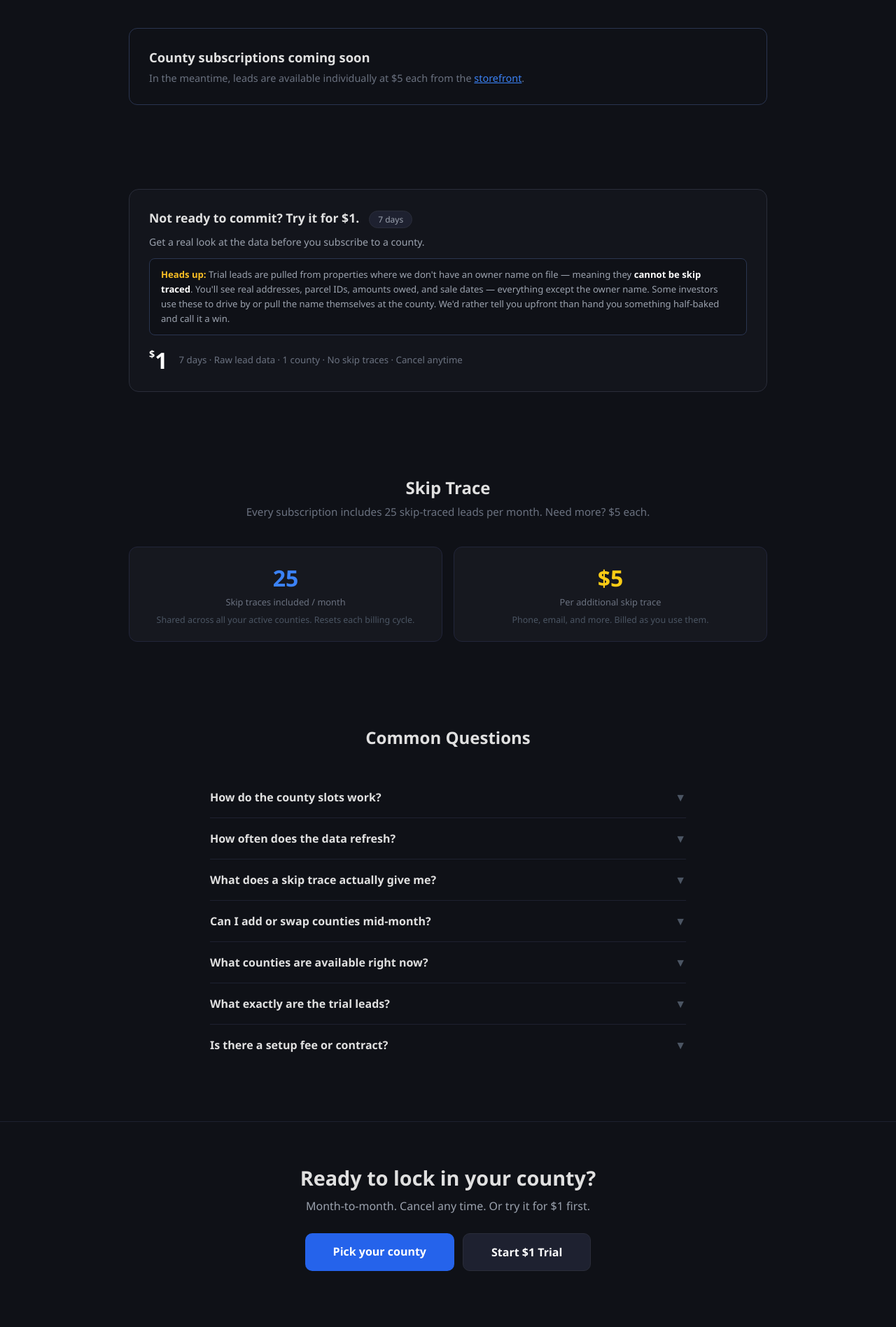
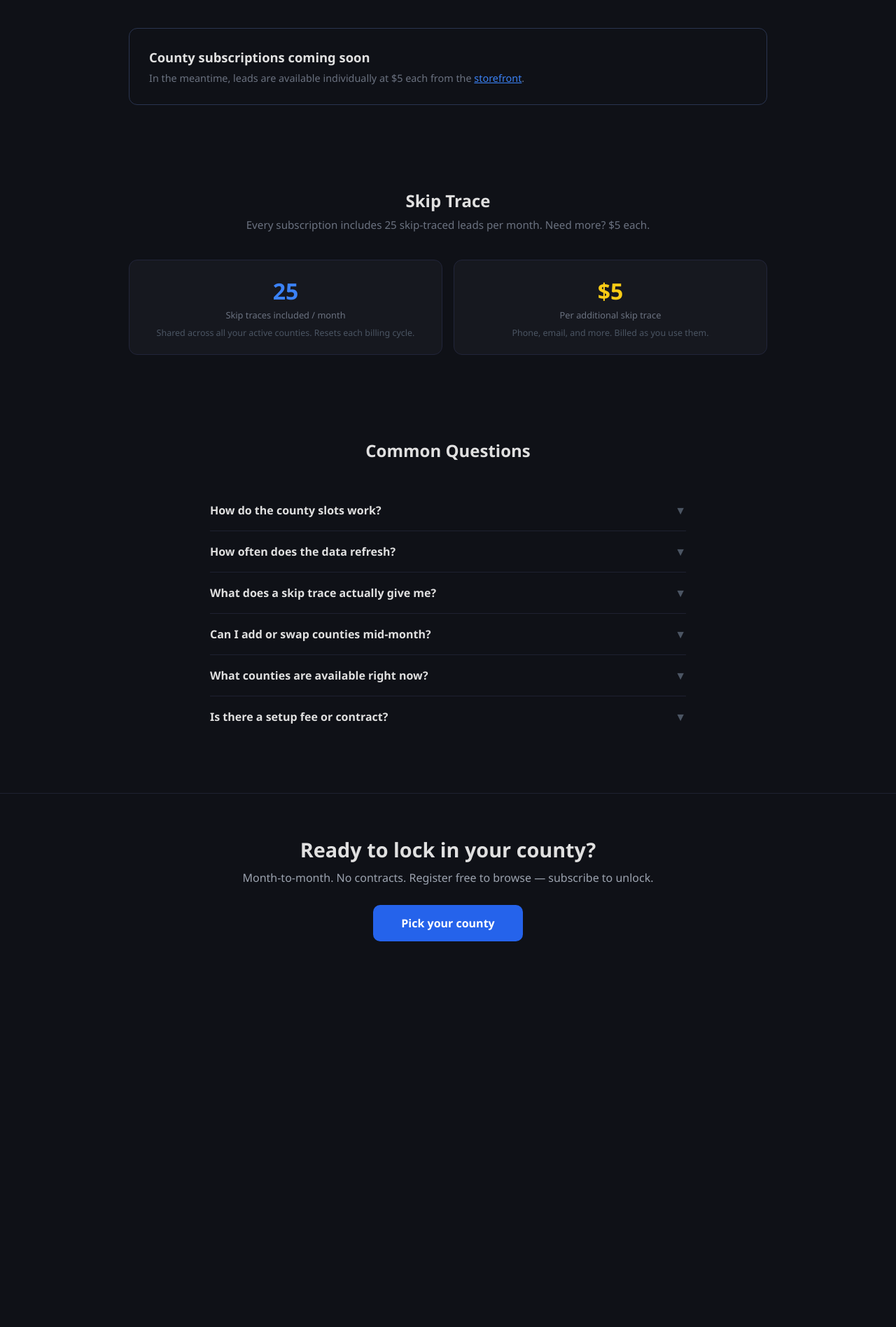
Before and after one commit to 145brice/Tax-Delinquencies, a Flask app: page /pricing in a window 1280 px wide. Shown: the part 1345-3241 px from the top of the page at 70% size. After the commit the page ends 2690 px from the top, so only its background shows below. Run offline with Flask 3, Linux system fonts and the light colour scheme; some libraries are stand-ins or nearby versions.

Commit message:
Remove trial entirely — register free to browse, subscribe to unlock
Co-Authored-By: Claude Sonnet 4.6 <noreply@anthropic.com>

```diff
--- a/templates/pricing.html
+++ b/templates/pricing.html
@@ -100,26 +100,6 @@
         .picker-price strong { color: #fff; }
 
         /* Skip trace */
-        /* Trial box */
-        .trial-box {
-            background: #13151c; border: 1px solid #2a2d3a; border-radius: 14px;
-            padding: 28px 28px; margin-bottom: 40px;
-        }
-        .trial-box .trial-header {
-            display: flex; align-items: baseline; gap: 14px; margin-bottom: 10px; flex-wrap: wrap;
-        }
-        .trial-box h3 { font-size: 1.1rem; font-weight: 800; }
-        .trial-box .trial-tag {
-            background: #1e2130; border: 1px solid #2a2d3a; border-radius: 999px;
-            padding: 3px 12px; font-size: 0.75rem; color: #9ca3af;
-        }
-        .trial-box .trial-note {
-            background: #0f1117; border: 1px solid #2a3550; border-radius: 8px;
-            padding: 12px 16px; font-size: 0.82rem; color: #9ca3af; line-height: 1.6;
-            margin: 14px 0 20px;
-        }
-        .trial-box .trial-note strong { color: #fbbf24; }
-
         .trace-grid { display: grid; grid-template-columns: repeat(auto-fit, minmax(200px, 1fr)); gap: 16px; margin-bottom: 40px; }
         .trace-card {
             background: #16181f; border: 1px solid #22253a; border-radius: 12px;
@@ -303,27 +283,6 @@
     </script>
 </div>
 
-<!-- TRIAL -->
-<div class="section">
-    <div class="trial-box">
-        <div class="trial-header">
-            <h3>Not ready to commit? Try it for $1.</h3>
-            <span class="trial-tag">7 days</span>
-        </div>
-        <p style="font-size:0.88rem;color:#9ca3af;">Get a real look at the data before you subscribe to a county.</p>
-        <div class="trial-note">
-            <strong>Heads up:</strong> Trial leads are pulled from properties where we don't have an owner name on file — meaning they <strong style="color:#fff;">cannot be skip traced</strong>. You'll see real addresses, parcel IDs, amounts owed, and sale dates — everything except the owner name. Some investors use these to drive by or pull the name themselves at the county. We'd rather tell you upfront than hand you something half-baked and call it a win.
-        </div>
-        <div style="display:flex;align-items:center;gap:16px;flex-wrap:wrap;">
-            <div style="font-size:2rem;font-weight:800;color:#fff;line-height:1;"><sup style="font-size:0.9rem;vertical-align:top;margin-top:5px;">$</sup>1</div>
-            <div style="font-size:0.83rem;color:#6b7280;line-height:1.5;">7 days &middot; Raw lead data &middot; 1 county &middot; No skip traces &middot; Cancel anytime</div>
-            {% if checkout_ready %}
-            <a href="/register" class="btn-primary" style="margin-left:auto;">Start $1 Trial</a>
-            {% endif %}
-        </div>
-    </div>
-</div>
-
 <!-- SKIP TRACE -->
 <div class="section">
     <h2 class="section-title">Skip Trace</h2>
@@ -401,21 +360,11 @@
 
         <div class="faq-item">
             <div class="faq-q" onclick="toggleFaq(this)">
-                What exactly are the trial leads?
-                <span class="chevron">▼</span>
-            </div>
-            <div class="faq-a">
-                Trial leads are real public-record filings — addresses, parcel IDs, amounts owed, sale dates — from properties where we don't have an owner name on file. Because there's no name, they can't be skip traced. We're transparent about that. Some investors use them to scout addresses or pull the owner name themselves through the county recorder. They're real data, just not the full package.
-            </div>
-        </div>
-
-        <div class="faq-item">
-            <div class="faq-q" onclick="toggleFaq(this)">
                 Is there a setup fee or contract?
                 <span class="chevron">▼</span>
             </div>
             <div class="faq-a">
-                No setup fee, no contracts. The $1 trial gives you 7 days to see the data. County subscriptions are month-to-month and cancel any time through your account. Individual leads are also available at $5 each from the storefront without a subscription.
+                No setup fee, no contracts. County subscriptions are month-to-month and cancel any time through your account. You can register and browse the storefront for free — contact data stays blurred until you subscribe to that county.
             </div>
         </div>
 
@@ -425,12 +374,9 @@
 <!-- BOTTOM CTA -->
 <div class="cta-bottom">
     <h2>Ready to lock in your county?</h2>
-    <p>Month-to-month. Cancel any time. Or try it for $1 first.</p>
+    <p>Month-to-month. No contracts. Register free to browse — subscribe to unlock.</p>
     {% if accounts_ready %}
-    <div style="display:flex;gap:12px;justify-content:center;flex-wrap:wrap;">
-        <a href="#subscribe" class="btn-primary">Pick your county</a>
-        <a href="/register" class="btn-primary" style="background:#1e2130;border:1px solid #2a2d3a;">Start $1 Trial</a>
-    </div>
+    <a href="#subscribe" class="btn-primary">Pick your county</a>
     {% else %}
     <a href="/" class="btn-primary disabled">Appwrite setup pending</a>
     {% endif %}
```
